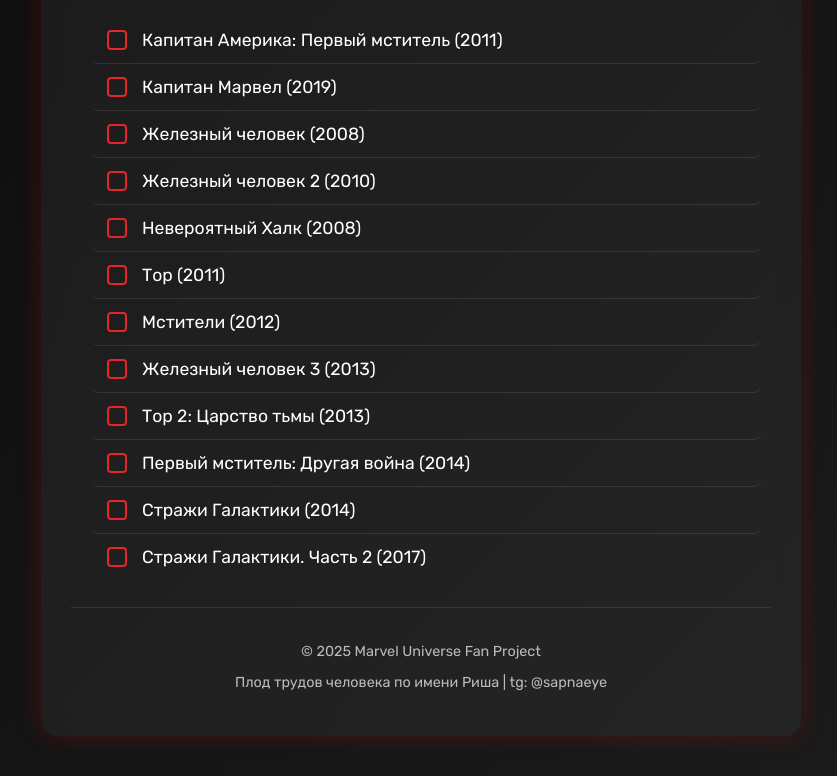
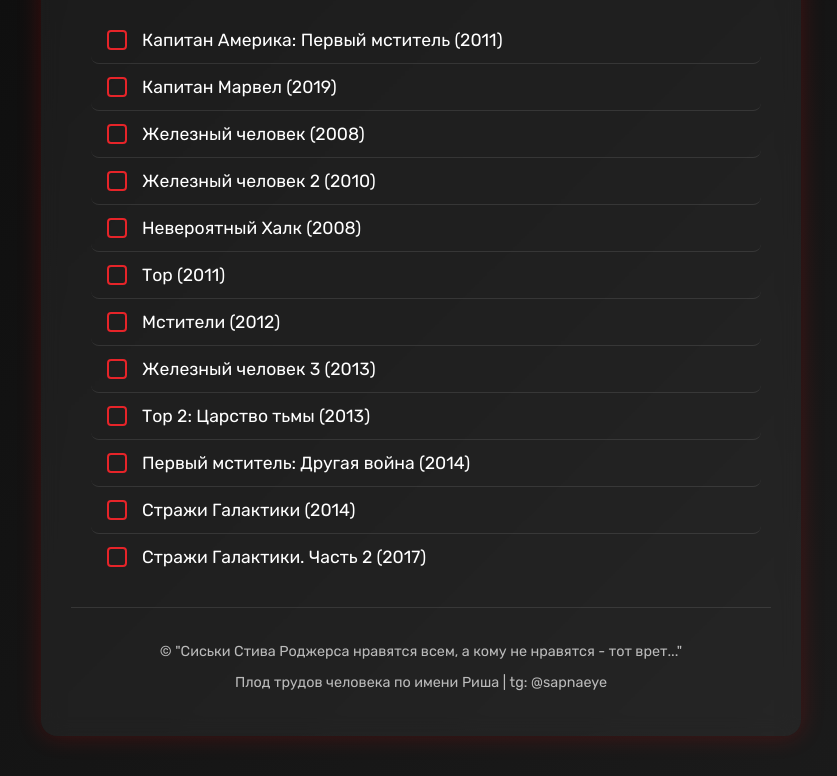
Before and after one commit to KENKA112/marvel, a plain HTML site: page index.html in a window 1280 px wide. Shown: the part 502-1278 px from the top of the page, without its empty margins (219-1056 px from the left). Drawn offline with Linux system fonts and the light colour scheme.

Commit message:
Add files via upload

```diff
--- a/index.html
+++ b/index.html
@@ -138,7 +138,7 @@
     </div>
 
     <footer>
-      <p>&copy; 2025 Marvel Universe Fan Project</p>
+      <p>&copy; "Сиськи Стива Роджерса нравятся всем, а кому не нравятся - тот врет..."</p>
       <p>Плод трудов человека по имени Риша | tg: @sapnaeye</p>
     </footer>
   </div>
```
